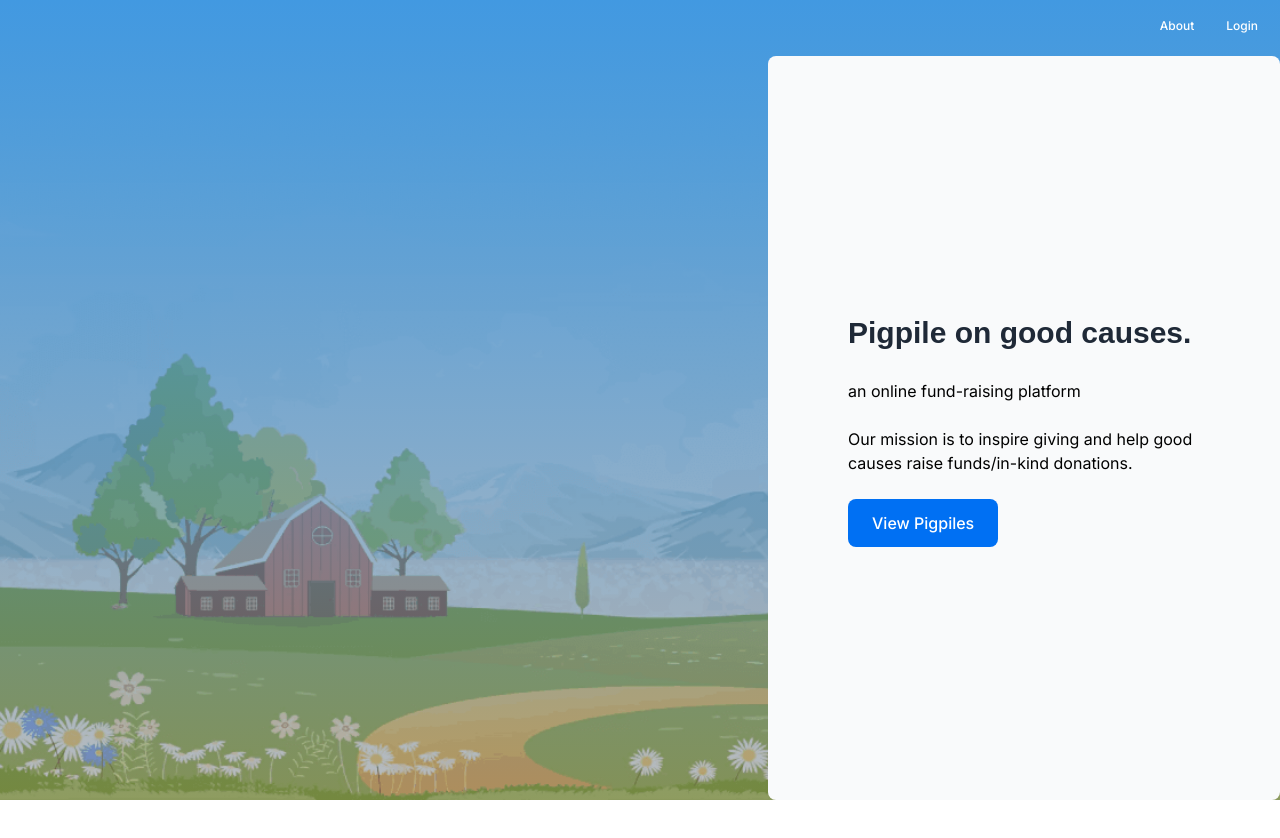
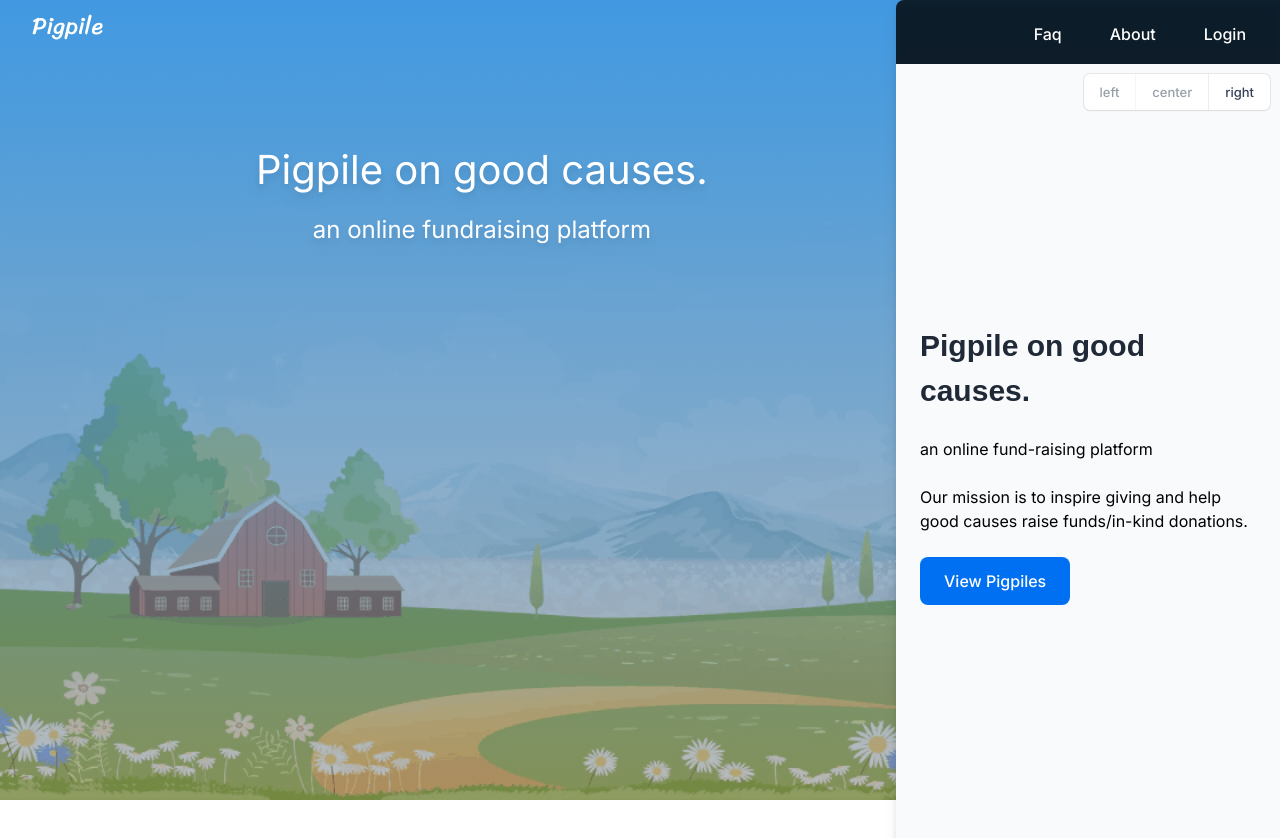
Before and after one commit to josulliv101/nextdemo, a Next.js app: page / in a window 1280 px wide. Shown: the top 838 px of the page. Before the commit the page ends 800 px from the top, so only its background shows below. Built offline with nearby package versions, Linux system fonts and the light colour scheme; a web font is replaced by a local one.

Commit message:
add docking functionality

```diff
--- /dev/null
+++ b/app/Subhead.tsx
@@ -0,0 +1,27 @@
+"use client";
+
+import { useContext } from "react";
+import { ThemeContext } from "@/app/ThemeContext";
+
+export default function Subhead({ children }: { children: React.ReactNode }) {
+  const active = useContext(ThemeContext);
+
+  return (
+    <div
+      style={{
+        display: "flex",
+        flexDirection: "column",
+        alignItems: active !== "left" ? "center" : "flex-start",
+        minWidth: active !== "left" ? "100%" : "600px",
+        color: "#fff",
+        position: "fixed",
+        top: active !== "left" ? 140 : 140,
+        // right: active !== "left" ? 200 : "auto",
+        left: active !== "left" ? "-50vw" : "100%",
+        transform: active !== "left" ? "translateX(0%)" : "translateX(100px)",
+      }}
+    >
+      {children}
+    </div>
+  );
+}
--- /dev/null
+++ b/app/ThemeContext.ts
@@ -0,0 +1,3 @@
+import { createContext } from "react";
+
+export const ThemeContext = createContext<"left" | "center" | "right">("left");
--- /dev/null
+++ b/app/about/page.tsx
@@ -0,0 +1,23 @@
+import { useContext } from "react";
+import Subhead from "@/app/Subhead";
+
+export default function Page() {
+  return (
+    <>
+      <p>About Page</p>
+      <Subhead>
+        <p
+          style={{
+            fontSize: 64,
+            marginBottom: 12,
+          }}
+        ></p>
+        <p
+          style={{
+            fontSize: 24,
+          }}
+        ></p>
+      </Subhead>
+    </>
+  );
+}
--- /dev/null
+++ b/app/dashboard/about/page.tsx
@@ -0,0 +1,3 @@
+export default function Page() {
+  return <p>About Page</p>;
+}
--- a/app/dashboard/pigpile/[id]/page.tsx
+++ b/app/dashboard/pigpile/[id]/page.tsx
@@ -57,9 +57,9 @@ export default async function Page({ params }: { params: { id: string } }) {
   return (
     <div>
       <Image
-        src="/on-the-farm.png"
-        width={1200}
-        height={700}
+        src="/lewis-shc-playbtn.png"
+        width={630}
+        height={354}
         className=""
         alt="Screenshots of the dashboard project showing desktop and mobile versions"
       />
--- a/app/dashboard/pigpile/page.tsx
+++ b/app/dashboard/pigpile/page.tsx
@@ -13,23 +13,13 @@ export default async function Page() {
     return campaigns.push(doc.data());
   });
   return (
-    <main
-      style={{
-        backgroundImage:
-          "linear-gradient(180deg,#4299e1,hsla(0,0%,48%,0.5)),url(/on-the-farm.png)",
-      }}
-      className="bg-cover bg-bottom  h-14  flex min-h-screen"
-    >
-      <div className="mt-4 flex grow flex-col gap-4 md:flex-row-reverse">
-        <div className="flex flex-col justify-center gap-6 rounded-lg bg-gray-50 px-6 py-10 md:w-2/5 md:px-20">
+    <>
       <p>Pigpile: {campaigns.length}</p>
       {campaigns.map((c) => (
         <Link key={c.id} href={`/dashboard/pigpile/${c.id}`}>
           <p className="foo">{c.id}</p>
         </Link>
       ))}
-        </div>
-      </div>
-    </main>
+    </>
   );
 }
--- a/app/layout.tsx
+++ b/app/layout.tsx
@@ -1,6 +1,10 @@
 import { inter } from "@/app/ui/fonts";
 import "@/app/ui/global.css";
+import { sriracha } from "@/app/ui/fonts";
+import Link from "next/link";
+import Image from "next/image";
 import { Metadata } from "next";
+import ContentFrame from "./ui/ContentFrame";
 
 export const metadata: Metadata = {
   title: {
@@ -18,7 +22,34 @@ export default function RootLayout({
 }) {
   return (
     <html lang="en">
-      <body className={`${inter.className} antialiased`}>{children}</body>
+      <body className={`${inter.className} antialiased`}>
+        <main className="bg-cover bg-bottom  h-14  flex min-h-screen">
+          <div
+            className="mt-10 flex"
+            style={{ position: "absolute", top: -30, right: 10, zIndex: 9999 }}
+          >
+            <Link
+              href="/dashboard/pigpile"
+              className=" flex items-center gap-5 self-start rounded-lg   px-6 py-3 text-sm font-medium text-white transition-colors hover:bg-blue-400 md:text-base"
+            >
+              Faq
+            </Link>
+            <Link
+              href="/about"
+              className=" flex items-center gap-5 self-start rounded-lg   px-6 py-3 text-sm font-medium text-white transition-colors hover:bg-blue-400 md:text-base"
+            >
+              About
+            </Link>
+            <Link
+              href="/dashboard/pigpile"
+              className=" flex items-center gap-5 self-start rounded-lg   px-6 py-3 text-sm font-medium text-white transition-colors hover:bg-blue-400 md:text-base"
+            >
+              Login
+            </Link>
+          </div>
+          <ContentFrame>{children}</ContentFrame>
+        </main>
+      </body>
     </html>
   );
 }
--- a/app/page.tsx
+++ b/app/page.tsx
@@ -1,36 +1,12 @@
 import AcmeLogo from "@/app/ui/acme-logo";
-import { lusitana } from "@/app/ui/fonts";
+import { lusitana, sriracha } from "@/app/ui/fonts";
 import Link from "next/link";
 import Image from "next/image";
+import Subhead from "@/app/Subhead";
 
 export default function Page() {
   return (
-    <main
-      style={{
-        backgroundImage:
-          "linear-gradient(180deg,#4299e1,hsla(0,0%,48%,0.5)),url(/on-the-farm.png)",
-      }}
-      className="bg-cover bg-bottom  h-14  flex min-h-screen"
-    >
-      <div
-        className="mt-10"
-        style={{ position: "absolute", top: -30, right: 10 }}
-      >
-        <button
-          type="button"
-          className="mx-2 px-3 py-2 text-xs font-medium text-center text-white  rounded-lg hover:bg-blue-800 focus:ring-4 focus:outline-none focus:ring-blue-300 dark:bg-blue-600 dark:hover:bg-blue-700 dark:focus:ring-blue-800"
-        >
-          About
-        </button>
-        <button
-          type="button"
-          className="px-3 py-2 text-xs font-medium text-center text-white  rounded-lg hover:bg-blue-800 focus:ring-4 focus:outline-none focus:ring-blue-300 dark:bg-blue-600 dark:hover:bg-blue-700 dark:focus:ring-blue-800"
-        >
-          Login
-        </button>
-      </div>
-      <div className="mt-14 flex grow flex-col gap-4 md:flex-row-reverse">
-        <div className="flex flex-col justify-center gap-6 rounded-lg bg-gray-50 px-6 py-10 md:w-2/5 md:px-20">
+    <>
       <p
         className={`${lusitana.className} text-xl text-gray-800 md:text-3xl md:leading-normal`}
       >
@@ -49,8 +25,23 @@ export default function Page() {
       >
         <span>View Pigpiles</span>
       </Link>
-        </div>
-      </div>
-    </main>
+      <Subhead>
+        <p
+          style={{
+            fontSize: 40,
+            marginBottom: 12,
+          }}
+        >
+          Pigpile on good causes.
+        </p>
+        <p
+          style={{
+            fontSize: 24,
+          }}
+        >
+          an online fundraising platform
+        </p>
+      </Subhead>
+    </>
   );
 }
--- /dev/null
+++ b/app/ui/ContentFrame.tsx
@@ -0,0 +1,100 @@
+"use client";
+
+import { useState } from "react";
+import Link from "next/link";
+import { sriracha } from "@/app/ui/fonts";
+import NavControls from "./NavControls";
+import { ThemeContext } from "@/app/ThemeContext";
+
+export default function ContentFrame({
+  children,
+}: {
+  children?: React.ReactNode;
+}) {
+  const [placement, setPlacement] = useState<"left" | "center" | "right">(
+    "right"
+  );
+  return (
+    <ThemeContext.Provider value={placement}>
+      <div
+        style={{
+          // transition: "all 500ms ease-in 0s",
+          transform: placement === "left" ? "scaleX(-1)" : "scaleX(1)",
+          position: "absolute",
+          top: 0,
+          left: 0, // placement === "left" ? 300 : 0,
+          // marginRight: "-200px",
+          zIndex: 0,
+          width: "100vw",
+          height: "100vh",
+          backgroundPosition: `${
+            placement !== "left" ? "right" : "left"
+          } bottom`,
+          backgroundSize: "cover",
+          backgroundImage:
+            "linear-gradient(180deg,#4299e1,hsla(0,0%,48%,0.5)),url(/on-the-farm.png)",
+        }}
+      />{" "}
+      <p
+        style={{
+          position: "relative",
+          zIndex: 999,
+          // transition: "all .5s ease-out",
+          width: "max-content",
+        }}
+        className={`${sriracha.className} px-8 py-2 text-xl text-${
+          placement !== "left" ? "white" : "blue-600"
+        } md:text-2xl md:leading-normal`}
+      >
+        {" "}
+        <Link href="/" className="">
+          <span>Pigpile</span>
+        </Link>
+      </p>
+      <div
+        style={{
+          position: "absolute",
+          zIndex: 998,
+          width: placement === "left" ? "30vw" : "30vw",
+          height: `calc(100vh - ${placement === "left" ? 0 : 0}px)`,
+          top: placement === "left" ? 0 : "0px",
+
+          left: placement === "left" ? 0 : "100%",
+          transform: `translateX(${placement === "left" ? 0 : "-100%"})`,
+          // transition: "all .5s ease-in",
+        }}
+      >
+        <div
+          className="drop-shadow-lg"
+          style={{ position: "relative", height: "100%" }}
+        >
+          {" "}
+          {placement !== "left" && (
+            <div
+              style={{
+                height: 64,
+                width: "100%",
+                backgroundColor: "rgba(0,0,0,.8)",
+                position: "absolute",
+                top: 0,
+                borderTopLeftRadius: "8px",
+              }}
+            />
+          )}
+          <div
+            style={{
+              height: "100%",
+              position: "relative",
+              top: placement !== "left" ? 64 : 0,
+              borderTopRightRadius: placement === "left" ? 8 : 0,
+            }}
+            className="w-full flex flex-col justify-center gap-6  bg-gray-50 px-6 py-10"
+          >
+            <NavControls active={placement} onChange={setPlacement} />
+            {children}
+          </div>
+        </div>
+      </div>
+    </ThemeContext.Provider>
+  );
+}
--- /dev/null
+++ b/app/ui/NavControls.tsx
@@ -0,0 +1,37 @@
+import type { Dispatch, SetStateAction } from "react";
+
+export default function NavControls({
+  active,
+  onChange,
+}: {
+  active: "left" | "center" | "right";
+  onChange: Dispatch<SetStateAction<"left" | "center" | "right">>;
+}) {
+  return (
+    <div style={{ position: "absolute", top: 10, right: 10 }}>
+      <div className="pointer-events-auto flex divide-x divide-slate-400/20 overflow-hidden rounded-md bg-white text-[0.8125rem] font-medium leading-5 text-slate-700 shadow-sm ring-1 ring-slate-700/10">
+        <button
+          style={{ opacity: active === "left" ? 1 : 0.5 }}
+          onClick={() => onChange("left")}
+          className="px-4 py-2 hover:bg-slate-50 hover:text-slate-900"
+        >
+          left
+        </button>
+        <button
+          style={{ opacity: active === "center" ? 1 : 0.5 }}
+          onClick={() => onChange("center")}
+          className="px-4 py-2 hover:bg-slate-50 hover:text-slate-900"
+        >
+          center
+        </button>
+        <button
+          style={{ opacity: active === "right" ? 1 : 0.5 }}
+          onClick={() => onChange("right")}
+          className="px-4 py-2 hover:bg-slate-50 hover:text-slate-900"
+        >
+          right
+        </button>
+      </div>
+    </div>
+  );
+}
--- a/app/ui/fonts.ts
+++ b/app/ui/fonts.ts
@@ -1,6 +1,11 @@
-import { Inter, Lusitana } from "next/font/google";
+import { Inter, Lusitana, Sriracha } from "next/font/google";
 
 export const inter = Inter({ subsets: ["latin"] });
+
+export const sriracha = Sriracha({
+  weight: ["400"],
+  subsets: ["latin"],
+});
 
 export const lusitana = Lusitana({
   weight: ["400", "700"],
```
Also changed, not shown: app/dashboard/layout__.tsx (renamed from app/dashboard/layout.tsx), public/lewis-shc-playbtn.png (added). Lines whose indentation alone changed are shown as unchanged.
